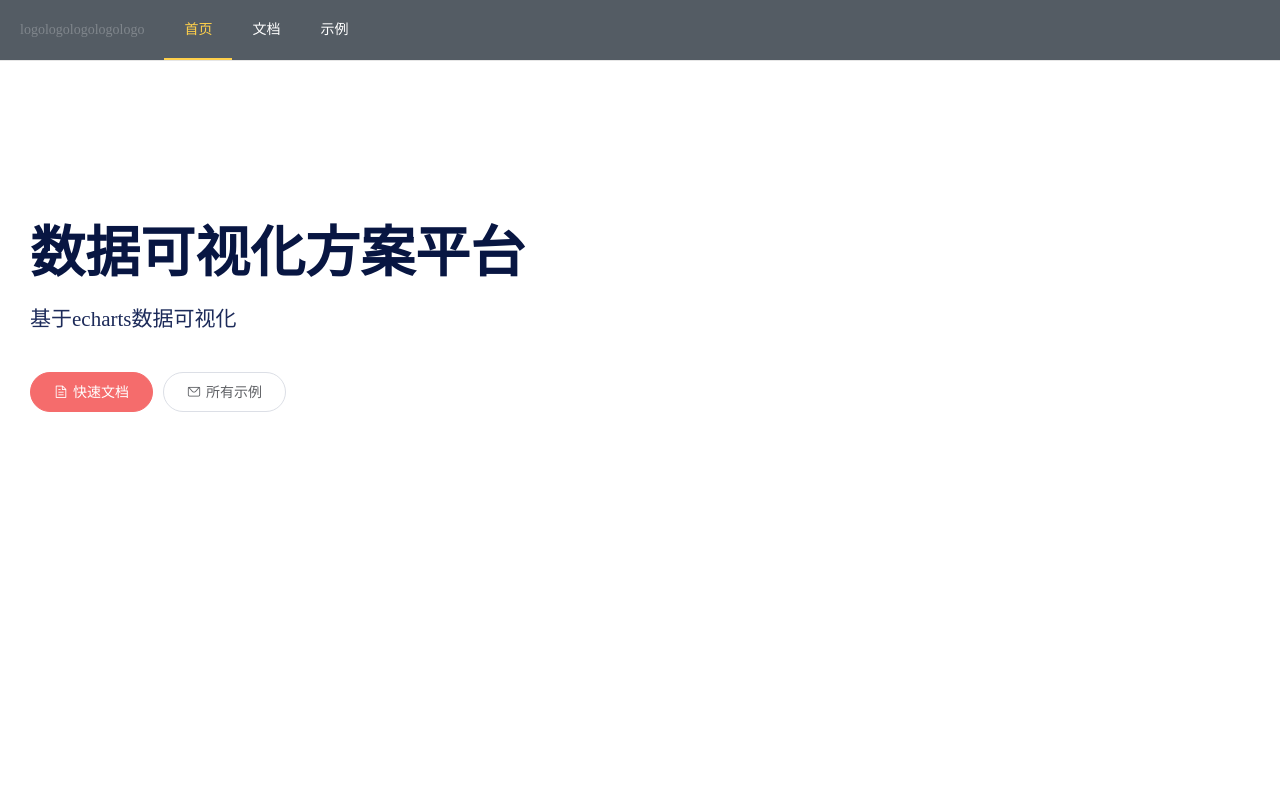
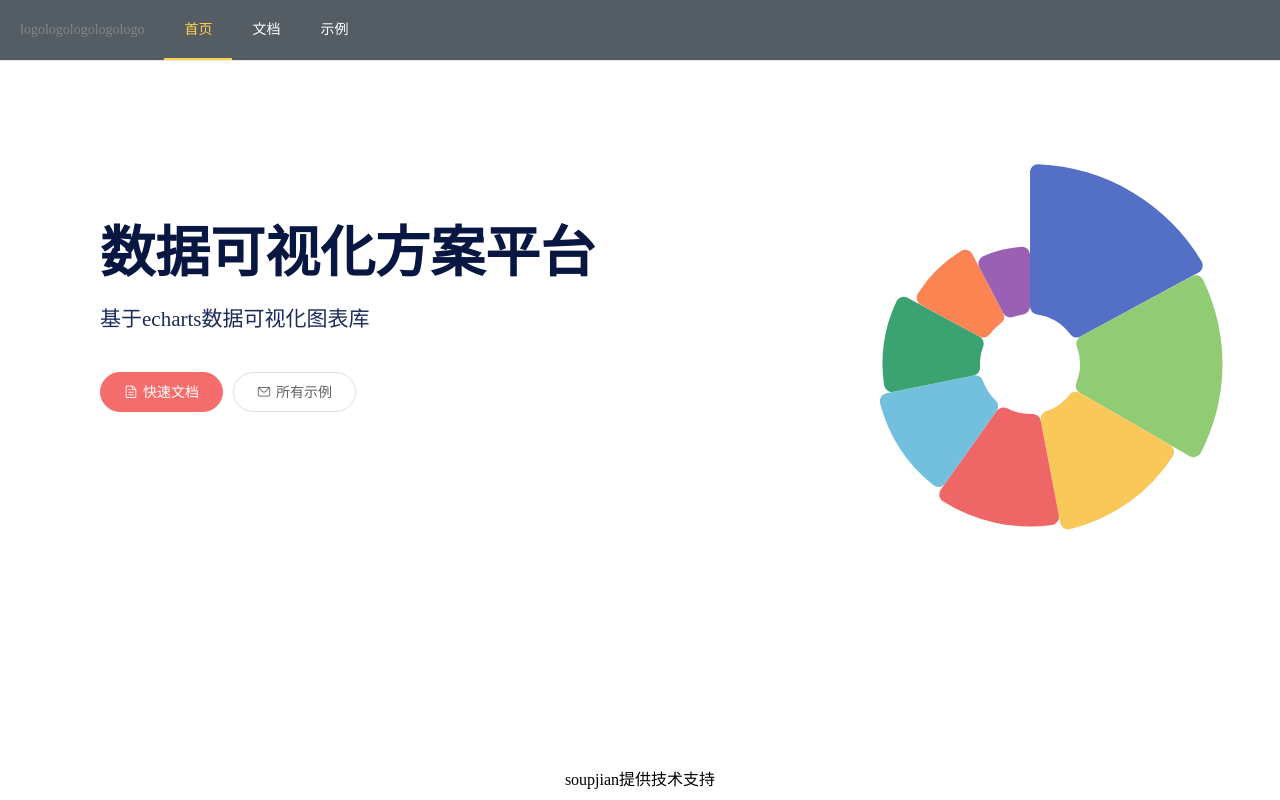
Before and after one commit to soupJian/data-screen-plan, a Vue app: page /#/home in a window 1280 px wide. Built offline with nearby package versions, Linux system fonts and the light colour scheme.

Commit message:
feat: 首页echarts数据渲染

```diff
--- a/package.json
+++ b/package.json
@@ -9,6 +9,7 @@
   },
   "dependencies": {
     "core-js": "^3.6.5",
+    "echarts": "^5.2.1",
     "element-ui": "^2.15.6",
     "vue": "^2.6.11",
     "vue-router": "^3.2.0",
--- a/src/App.vue
+++ b/src/App.vue
@@ -1,6 +1,6 @@
 <template>
   <div id="app">
-    <el-menu :default-active="activeIndex" class="el-menu-demo" mode="horizontal" @select="handleSelect"
+    <el-menu :default-active="activeIndex" class="el-menu" mode="horizontal" @select="handleSelect"
       background-color="#545c64" text-color="#fff" active-text-color="#ffd04b">
       <el-menu-item index="logo" disabled style="cursor: pointer;">logologologologologo</el-menu-item>
       <el-menu-item index="home">首页</el-menu-item>
@@ -19,7 +19,7 @@
     methods: {
       handleSelect(key) {
         this.$router.push(`/${key}`)
-        this.$store.commit('home/setActiveKey',key)
+        this.$store.commit('home/setActiveKey', key)
       }
     },
     computed: {
@@ -31,10 +31,21 @@
 </script>
 
 <style lang="less">
+  * {
+    box-sizing: border-box;
+  }
+
   html,
   body,
   #app {
+    width: 100vw;
+    height: 100%;
     margin: 0;
     padding: 0;
   }
+
+  .el-menu {
+    max-height: 61px;
+    overflow: hidden;
+  }
 </style>
--- a/src/views/Home/Index.vue
+++ b/src/views/Home/Index.vue
@@ -1,29 +1,94 @@
 <template>
   <div class="home">
     <div class="title">数据可视化方案平台</div>
-    <div class="sub-title">基于echarts数据可视化</div>
+    <div class="sub-title">基于echarts数据可视化图表库</div>
     <div class="button-link">
       <el-button type="danger" round @click="handleRouterChange('document')"><i
           class="el-icon-document el-icon--left"></i>快速文档</el-button>
       <el-button round plain @click="handleRouterChange('example')"><i class="el-icon-message el-icon--left"></i>所有示例
       </el-button>
     </div>
+    <div id="chart-home" ref="myChart"></div>
+    <div class="footer">soupjian提供技术支持</div>
   </div>
 </template>
 <script>
+  import * as echarts from 'echarts'
   export default {
+    data() {
+      return {
+        myChart: null
+      }
+    },
     methods: {
       handleRouterChange(type) {
         this.$router.push(`/${type}`)
         this.$store.commit('home/setActiveKey', `${type}`)
+      },
+      initChart() {
+        const option = {
+          series: [{
+            name: 'Nightingale Chart',
+            type: 'pie',
+            radius: [50, 200],
+            label: {
+              show: false
+            },
+            center: ['50%', '50%'],
+            roseType: 'radius',
+            itemStyle: {
+              borderRadius: 8
+            },
+            data: [{
+                value: 40,
+                name: 'rose 1'
+              },
+              {
+                value: 38,
+                name: 'rose 2'
+              },
+              {
+                value: 32,
+                name: 'rose 3'
+              },
+              {
+                value: 30,
+                name: 'rose 4'
+              },
+              {
+                value: 28,
+                name: 'rose 5'
+              },
+              {
+                value: 26,
+                name: 'rose 6'
+              },
+              {
+                value: 22,
+                name: 'rose 7'
+              },
+              {
+                value: 18,
+                name: 'rose 8'
+              }
+            ]
+          }]
+        }
+        this.myChart.setOption(option)
       }
     },
+    mounted() {
+      this.myChart = echarts.init(this.$refs.myChart)
+      this.initChart()
+    }
   }
 </script>
 <style lang="less" scoped>
   .home {
+    margin: 0 auto;
     margin-top: 20vh;
-    padding: 0 30px;
+    padding: 0 100px;
+    position: relative;
 
     .title {
       font-size: 55px;
@@ -41,5 +106,21 @@
     .button-link {
       margin-top: 40px;
     }
+
+    #chart-home {
+      height: 400px;
+      width: 400px;
+      top: -30%;
+      position: absolute;
+      right: 50px;
+      z-index: -100;
+    }
+    .footer{
+      position: fixed;
+      bottom: 10px;
+      left: 0;
+      width: 100%;
+      text-align: center;
+    }
   }
 </style>
```
Also changed, not shown: 1 other file (tests, documents, lock files or other folders).
